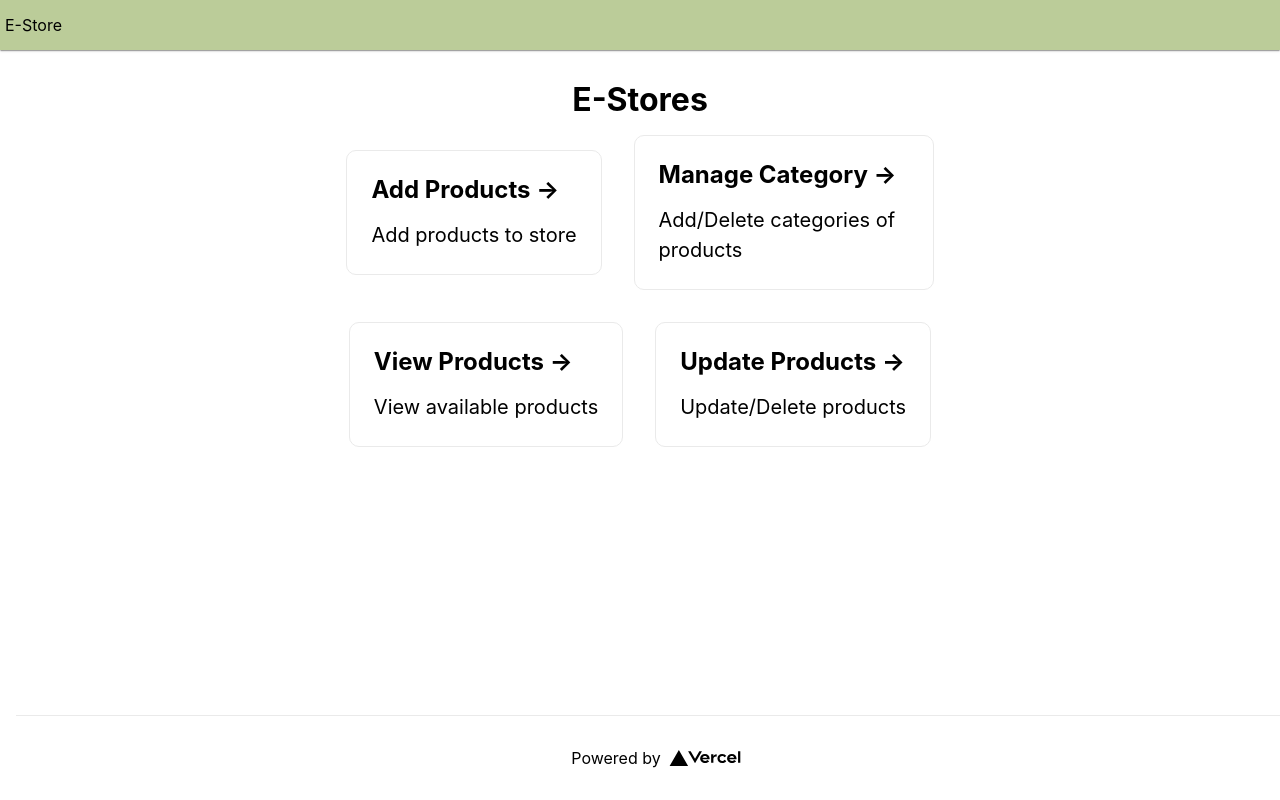
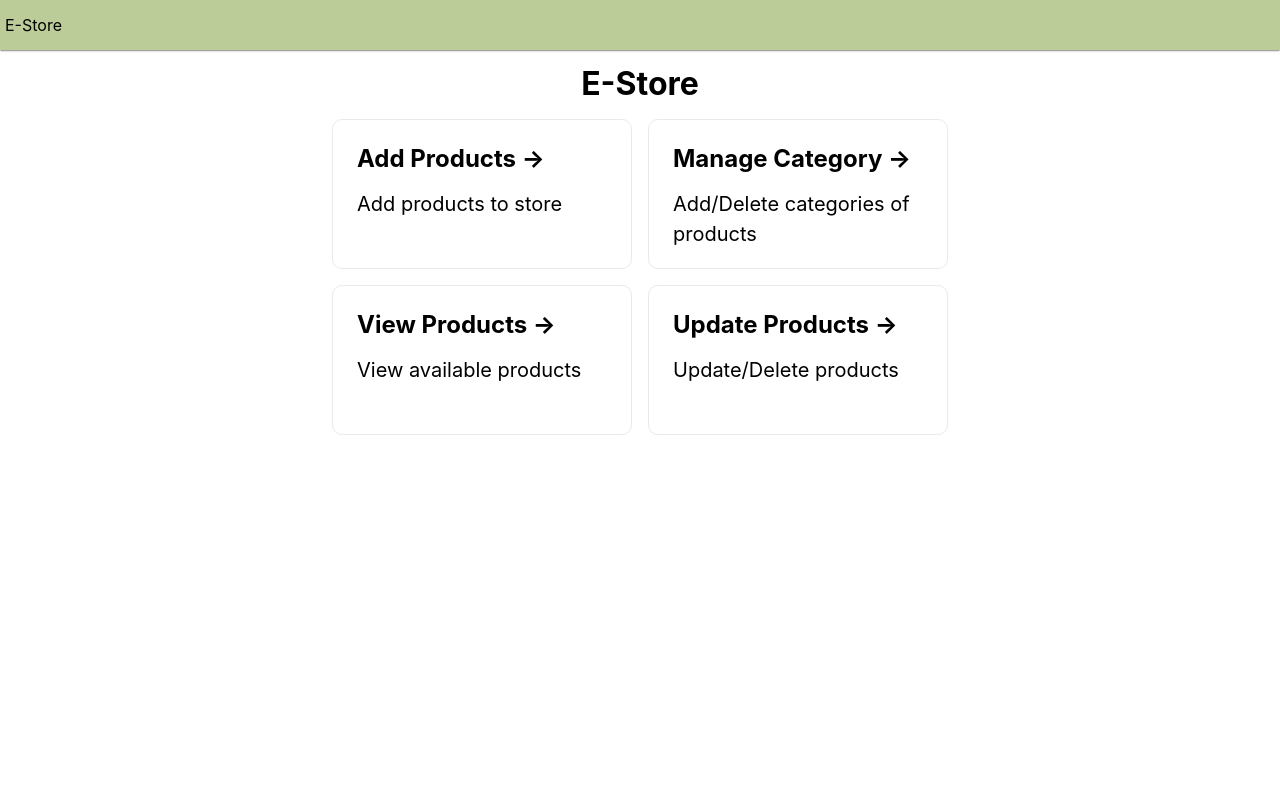
Before and after one commit to imismailpe/estore, a Next.js app: page / in a window 1280 px wide. Built offline with nearby package versions, Linux system fonts and the light colour scheme.

Commit message:
style improvements

```diff
--- a/app/page.js
+++ b/app/page.js
@@ -1,59 +1,45 @@
-import Image from 'next/image'
-import Link from 'next/link'
-import styles from '../styles/Home.module.css'
+import Link from "next/link";
+import styles from "../styles/Home.module.css";
 
 export default function Home() {
   return (
     <div className={styles.container}>
-      <main className={styles.main}>
         <h4 className={styles.title}>
-          E-Stores
+          E-Store
         </h4>
+        <center>
         <div className={styles.grid}>
-          <Link href='/products/add' className={styles.card}>
+          <Link href="/products/add" className={styles.card}>
             {/* <a className={styles.card}> */}
             <h2>Add Products &rarr;</h2>
             <p>Add products to store</p>
             {/* </a> */}
           </Link>
-          <Link href='/categories' className={styles.card}>
+          <Link href="/categories" className={styles.card}>
             {/* <a className={styles.card}> */}
             <h2>Manage Category &rarr;</h2>
             <p>Add/Delete categories of products</p>
             {/* </a> */}
           </Link>
-          <Link href={'/products'} className={styles.card}>
+          <Link href={"/products"} className={styles.card}>
             {/* <a className={styles.card}> */}
             <h2>View Products &rarr;</h2>
             <p>View available products</p>
             {/* </a> */}
           </Link>
-          <Link href={'/products/update'} className={styles.card}>
+          <Link href={"/products/update"} className={styles.card}>
             {/* <a className={styles.card}> */}
             <h2>Update Products &rarr;</h2>
             <p>Update/Delete products</p>
             {/* </a> */}
           </Link>
         </div>
-      </main>
-
-      <footer className={styles.footer}>
-        <a
-          href="https://vercel.com?utm_source=create-next-app&utm_medium=default-template&utm_campaign=create-next-app"
-          target="_blank"
-          rel="noopener noreferrer"
-        >
-          Powered by{' '}
-          <span className={styles.logo}>
-            <Image src="/vercel.svg" alt="Vercel Logo" width={72} height={16} />
-          </span>
-        </a>
-      </footer>
+        </center>
     </div>
-  )
+  );
 }
 
 export const metadata = {
   title: "E-Store",
-  description: 'Sample E-Store app on Next.js',
-}
+  description: "Sample E-Store app on Next.js",
+};
--- a/app/products/details/[productid]/page.js
+++ b/app/products/details/[productid]/page.js
@@ -49,8 +49,10 @@ const ProductDetails = (props) => {
     return (
         <div className={styles.productDetailsContainer}>
             <div>{loading ? <div>Loading</div> : ''}</div>
+            <div className={styles.productLayout}>
+            <img src={`https://picsum.photos/800/400?${productData._id}`} width={800} className={styles.prodImg} />
+            <section>
             <div className={styles.productTitle}><h4>{productData.name}</h4></div>
-            <img src={`https://picsum.photos/800/400?${productData._id}`} width={800} className={styles.prodImg} />
             <div>Rs.{productData.options && productData.options.length > 0 ? productData.options[0].sellingPrice : ''}</div>
             <div>Available options:
                 <div className={styles.featureName}>Colours:
@@ -61,6 +63,8 @@ const ProductDetails = (props) => {
                 </div>
             </div>
 
+            </section>
+            </div>
         </div >
     )
 }
--- a/components/components.module.css
+++ b/components/components.module.css
@@ -157,11 +157,16 @@
     color: #000;
     font-weight: 600;
 }
+.productLayout{
+    display: flex;
+    gap: 8px;
+    flex-wrap: wrap;
+}
 .productDetailsContainer{
     margin: 3px;
     border: 1px solid rgb(223, 223, 223);
     padding: 5px;
-    display: grid;
+    display: flex;
     gap: 5px;
 }
 .featureName{
@@ -171,7 +176,9 @@
     gap: 5px;
 }
 .productTitle h4{
-    margin: 5px;
+    margin: 0 0 8px 0;
+    font-size: 18px;
+    font-weight: 700;
 }
 .featureValue{
     border: 1px solid rgb(206, 206, 206);
--- a/components/header.js
+++ b/components/header.js
@@ -3,7 +3,7 @@ export const HeaderComp = ()=> {
     return(
         <header>
             <div className={styles.headerSection}>
-                E-Store
+                <a href="/">E-Store</a>
             </div>
         </header>
     )
--- a/styles/Home.module.css
+++ b/styles/Home.module.css
@@ -1,15 +1,6 @@
 .container {
   padding: 0 1rem;
   position: relative;
-}
-
-.main {
-  padding: 2rem 0;
-  flex: 1;
-  display: flex;
-  flex-direction: column;
-  justify-content: center;
-  align-items: center;
 }
 
 .footer {
@@ -18,7 +9,7 @@
   bottom: 0;
   width: 100%;
   flex: 1;
-  padding: 2rem 0;
+  padding: 1em 0 1em 0;
   border-top: 1px solid #eaeaea;
   justify-content: center;
   align-items: center;
@@ -44,7 +35,7 @@
 }
 
 .title {
-  margin: 0;
+  margin: 1rem 0;
   line-height: 1.15;
   font-size: 2rem;
 }
@@ -75,10 +66,11 @@
   justify-content: center;
   flex-wrap: wrap;
   max-width: 800px;
+  gap: 1rem;
 }
 
 .card {
-  margin: 1rem;
+  /* margin: 1rem; */
   padding: 1.5rem;
   text-align: left;
   color: inherit;
@@ -86,7 +78,8 @@
   border: 1px solid #eaeaea;
   border-radius: 10px;
   transition: color 0.15s ease, border-color 0.15s ease;
-  max-width: 300px;
+  width: 300px;
+  height: 150px;
 }
 
 .card:hover,
```
Lines whose indentation alone changed are shown as unchanged.
